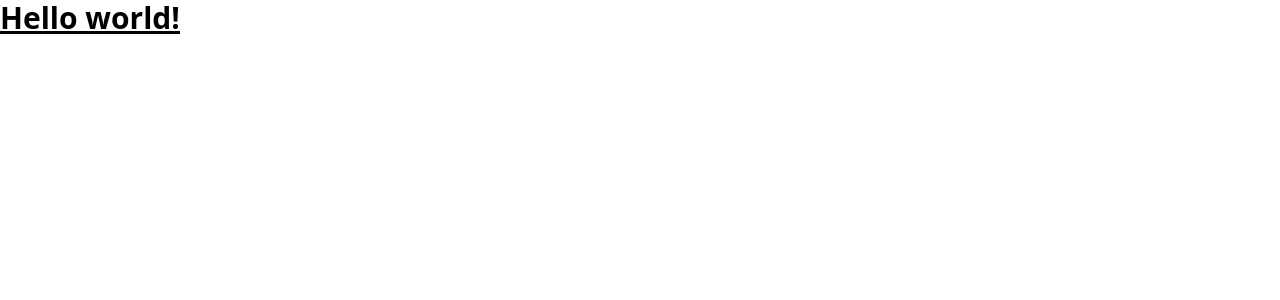
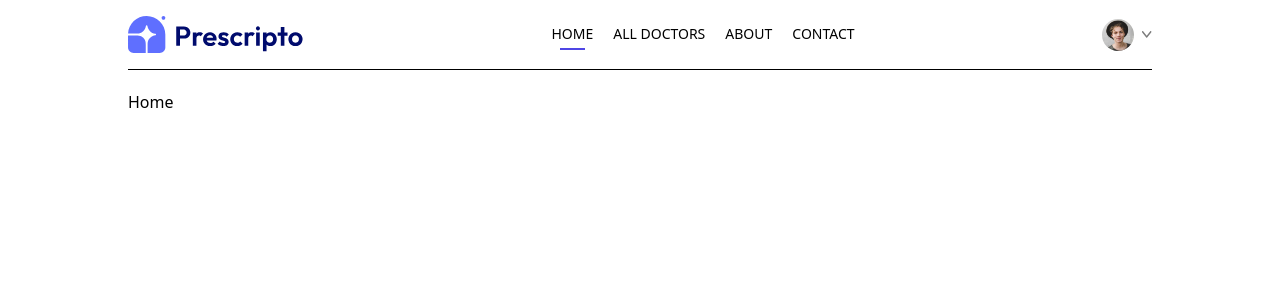
Before and after one commit to shivanipandey5678/Appointment-Booking-System, a React (Vite) app in the folder frontend/: page / in a window 1280 px wide. Shown: the top 300 px of the page. Built offline with nearby package versions, Linux system fonts and the light colour scheme.

Commit message:
style: finalized responsive Navbar UI

```diff
--- a/frontend/index.html
+++ b/frontend/index.html
@@ -9,9 +9,7 @@
   </head>
   <body>
     <div id="root"></div>
-    <h1 class="text-3xl font-bold underline">
-      Hello world!
-    </h1>
+
     <script type="module" src="/src/main.jsx"></script>
   </body>
 </html>
--- a/frontend/src/App.jsx
+++ b/frontend/src/App.jsx
@@ -1,5 +1,5 @@
 import React from 'react'
-import { Route,Router } from 'react-router-dom'
+import { Route, Routes } from 'react-router-dom'
 import Home from './pages/Home'
 import About from './pages/About'
 import Contect from './pages/Contect'
@@ -8,12 +8,14 @@ import MyAppointment from './pages/MyAppointment'
 import MyProfile from './pages/MyProfile'
 import Doctors from './pages/Doctors'
 import Appointment from './pages/Appointment'
+import Navbar from './components/Navbar'
 
 
 const App = () => {
   return (
-
-    <Router>
+    <div className='mx-[5%]  md:mx-[10%]'>
+      <Navbar/>
+      <Routes>
       <Route path='/' element={<Home/>}/>
       <Route path='/about' element={<About/>}/>
       <Route path='/contect' element={<Contect/>}/>
@@ -25,7 +27,11 @@ const App = () => {
       <Route path='/doctors:speciality' element={<Doctors/>}/>
 
 
-    </Router>
+    </Routes>
+
+    </div>
+
+
   )
 }
 
--- a/frontend/src/components/Navbar.jsx
+++ b/frontend/src/components/Navbar.jsx
@@ -1,8 +1,51 @@
-import React from 'react'
+import React, { useState } from 'react'
+import {assets} from "../assets/assets.js"
+import  {NavLink, useNavigate} from 'react-router-dom'
+const Navbar = () => {
+    const navigate = useNavigate();
 
-const Navbar = () => {
+    const [showMenu,setShowMenu]=useState(false);
+    const [token,setToken]=useState(true);
+
   return (
-    <div>Navbar</div>
+    <div className='flex items-center justify-between border-b border-b-grey-600 mb-5 text-sm py-4'>
+        <img  className="cursor-pointer w-44" src={assets.logo} alt="" />
+        <ul className='hidden md:flex items-start font-medium gap-5 '>
+            <NavLink to="/">
+                <li className='py-1'>HOME</li>
+                < hr className='border-none outline-none  h-0.5 bg-primary w-3/5 m-auto hidden' />
+            </NavLink>
+            <NavLink to="/doctors">
+                <li className='py-1'>ALL DOCTORS</li>
+                < hr className='border-none outline-none h-0.5 bg-primary w-3/5 m-auto hidden' />
+            </NavLink>
+            <NavLink to="/about">
+                <li className='py-1'>ABOUT</li>
+                < hr className='border-none outline-none h-0.5 bg-primary w-3/5 m-auto hidden' />
+            </NavLink>
+            <NavLink to="/contact">
+                <li className='py-1'>CONTACT</li>
+                < hr className='border-none outline-none h-0.5 bg-primary w-3/5 m-auto hidden' />
+            </NavLink>
+        </ul>
+
+            <div className='flex-item-center gap-4 group-relative'>
+            {
+            token?
+            <div className='flex items-center gap-2 cursor-pointer'>
+                <img src={assets.profile_pic} alt="profile_pic" className="rounded-full w-8" />
+                <img src={assets.dropdown_icon} alt="dropdown_icon" className='w-2.5 '/>
+            </div>:
+            <button  onClick={()=>navigate("/login")} className='bg-primary text-white px-8 py-3 rounded-full font-light hidden md:block'>
+                Create account
+            </button>
+            }
+        </div>
+
+
+
+
+    </div>
   )
 }
 
--- a/frontend/src/index.css
+++ b/frontend/src/index.css
@@ -1 +1,23 @@
 @import "tailwindcss";
+/* Define the custom color variable globally */
+:root {
+  --primary: #4F46E5;
+}
+
+/* Now define custom utility classes */
+.bg-primary {
+  background-color: var(--primary);
+}
+
+.text-primary {
+  color: var(--primary);
+}
+
+.border-primary {
+  border-color: var(--primary);
+}
+
+.active hr{
+  display: block;
+
+}
--- a/frontend/src/main.jsx
+++ b/frontend/src/main.jsx
@@ -7,5 +7,5 @@ import { BrowserRouter } from 'react-router-dom'
 createRoot(document.getElementById('root')).render(
   <BrowserRouter>
     <App />
-  </BrowserRouter>,
+  </BrowserRouter>
 )
```
